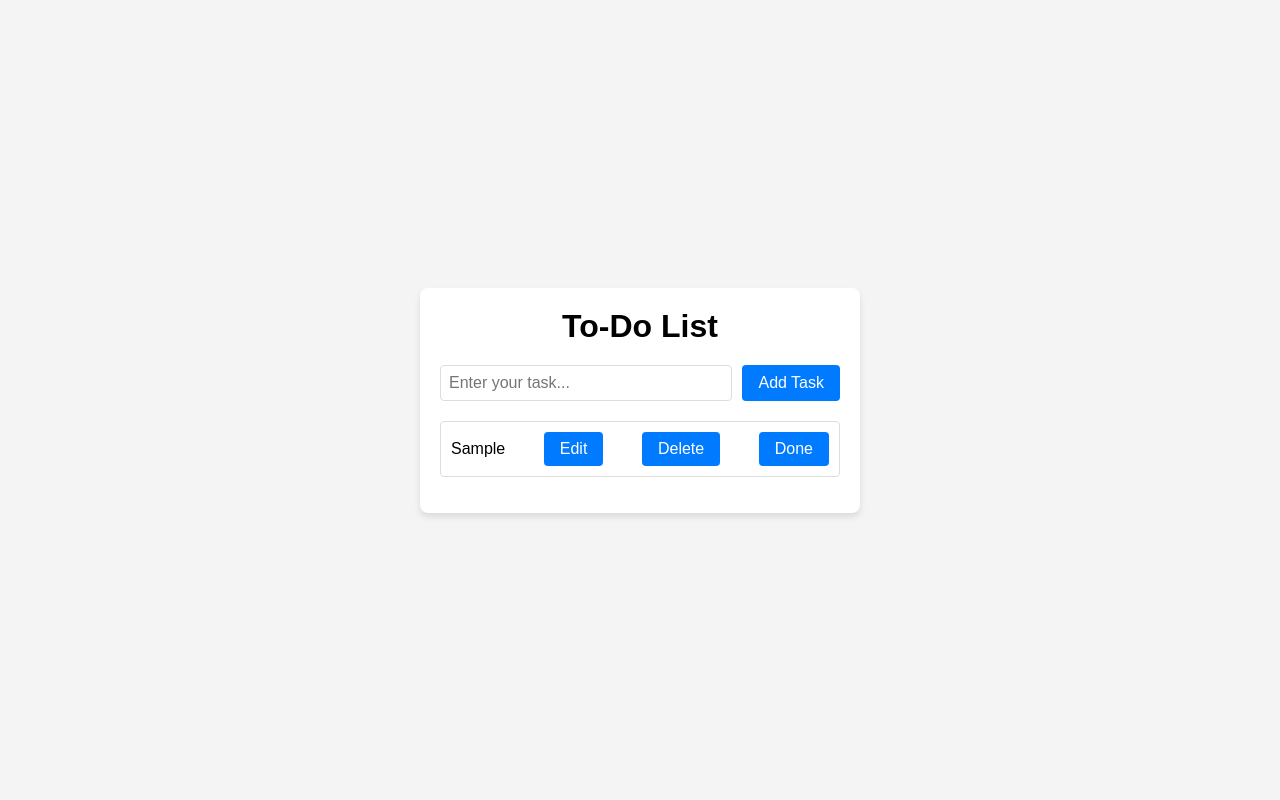
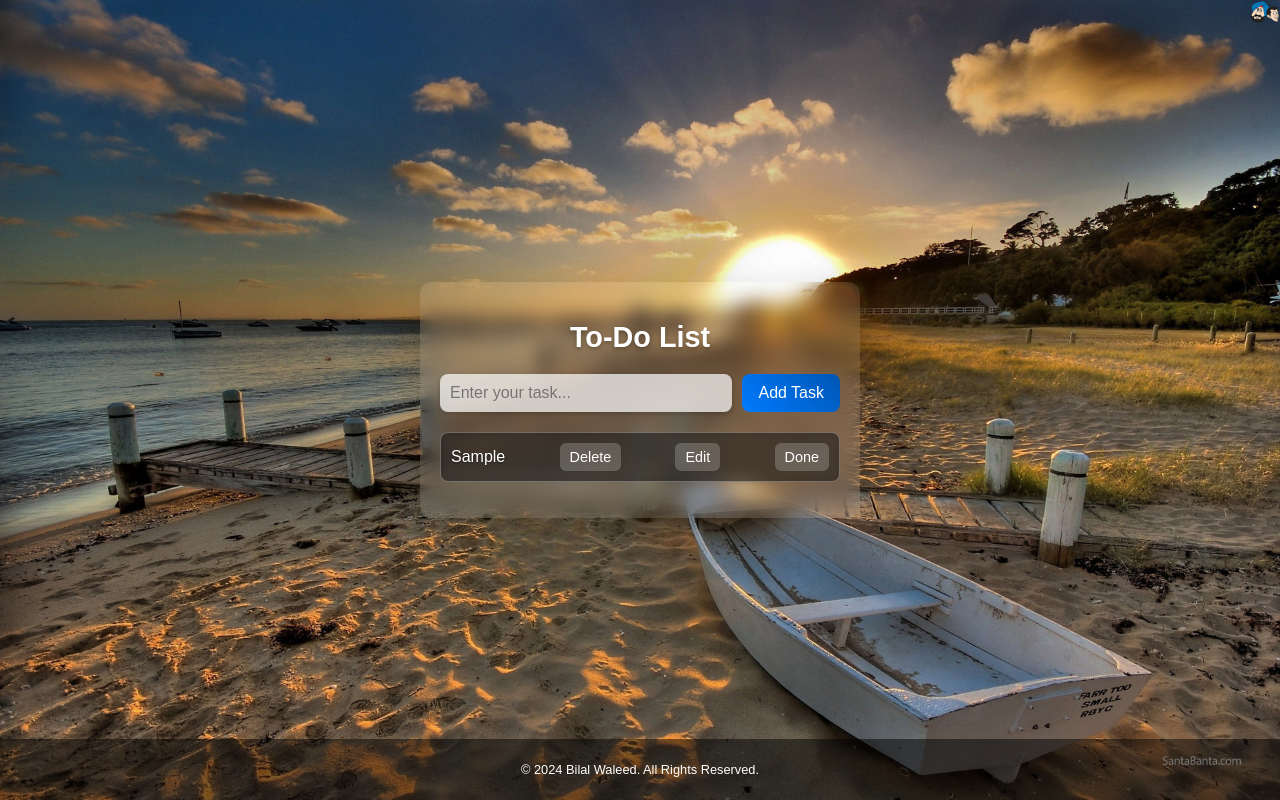
Before and after one commit to Bilal-Waleed/Todo-List-with-local-storage, a plain HTML site: page index.html in a window 1280 px wide. Both pictures are taken after typing "Sample" into the empty fields and a click on the button "Add Task". Drawn offline with Linux system fonts and the light colour scheme.

Commit message:
Todo list

```diff
--- a/app.js
+++ b/app.js
@@ -1,86 +1,109 @@
-const todoForm = document.getElementById("todoForm");
-const todoInput = document.getElementById("todoInput");
-const todoList = document.getElementById("todoList");
+function renderData() {
+    var todos = getTodos();
+    todoList.innerHTML = ""; // Clear the current list
 
-function getTodos() {
-  return JSON.parse(localStorage.getItem("todos")) || [];
-}
+    todos.forEach(function (todo, index) {
+      var listItem = document.createElement("li");
+      listItem.className = todo.done ? "done" : ""; // Add 'done' class if completed
 
-function saveTodos(todos) {
-  localStorage.setItem("todos", JSON.stringify(todos));
-}
+      // Create a span to display the todo text
+      var content = document.createElement("span");
+      content.textContent = todo.text;
 
-function renderData() {
-  const todos = getTodos();
-  todoList.innerHTML = "";
+      // Create an input for editing (hidden by default)
+      var editInput = document.createElement("input");
+      editInput.type = "text";
+      editInput.value = todo.text;
+      editInput.style.display = "none";
 
-  todos.forEach((todo, index) => {
-    const listItem = document.createElement("li");
-    listItem.className = todo.done ? "done" : "";
+      // Edit button
+      var editButton = document.createElement("button");
+      editButton.textContent = "Edit";
 
-    const content = document.createElement("span");
-    content.textContent = todo.text;
+      // Save button (hidden by default)
+      var saveButton = document.createElement("button");
+      saveButton.textContent = "Save";
+      saveButton.style.display = "none";
 
-    const editButton = document.createElement("button");
-    editButton.textContent = "Edit";
+      // Delete button
+      var deleteButton = document.createElement("button");
+      deleteButton.textContent = "Delete";
 
-    const saveButton = document.createElement("button");
-    saveButton.textContent = "Save";
-    saveButton.style.display = "none";
+      // Done button
+      var doneButton = document.createElement("button");
+      doneButton.textContent = "Done";
 
-    const deleteButton = document.createElement("button");
-    deleteButton.textContent = "Delete";
+      // Delete functionality
+      deleteButton.onclick = function () {
+        todos.splice(index, 1); // Remove the todo
+        saveTodos(todos);
+        renderData();
+      };
 
-    const doneButton = document.createElement("button");
-    doneButton.textContent = "Done";
+      // Mark as done functionality
+      doneButton.onclick = function () {
+        todos[index].done = true; // Mark as done
+        saveTodos(todos);
+        renderData();
+      };
 
+      // Edit functionality
+      editButton.onclick = function () {
+        content.style.display = "none"; // Hide text display
+        editInput.style.display = "inline"; // Show input field
+        editButton.style.display = "none"; // Hide Edit button
+        deleteButton.style.display = "none"; // Hide Delete button
+        doneButton.style.display = "none"; // Hide Done button
+        saveButton.style.display = "inline"; // Show Save button
+      };
 
-    deleteButton.onclick = () => {
-      todos.splice(index, 1);
+      // Save functionality
+      saveButton.onclick = function () {
+        var updatedText = editInput.value.trim();
+        if (updatedText) {
+          todos[index].text = updatedText; // Update todo text
+          saveTodos(todos);
+          renderData(); // Re-render the list
+        }
+      };
+
+      // Append elements to the list item
+      listItem.append(content, editInput, saveButton, deleteButton);
+
+      // Only add buttons if not marked as done
+      if (!todo.done) {
+        listItem.append(editButton, doneButton);
+      } else {
+        listItem.classList.add("strike-through"); // Add a class to style as crossed out
+      }
+
+      // Append the list item to the list
+      todoList.appendChild(listItem);
+    });
+  }
+
+  // Fetch todos from localStorage
+  function getTodos() {
+    return JSON.parse(localStorage.getItem("todos")) || [];
+  }
+
+  // Save todos to localStorage
+  function saveTodos(todos) {
+    localStorage.setItem("todos", JSON.stringify(todos));
+  }
+
+  // Add new todos
+  todoForm.onsubmit = function (e) {
+    e.preventDefault(); // Prevent form submission
+    var text = todoInput.value.trim();
+    if (text) {
+      var todos = getTodos();
+      todos.push({ text: text, done: false });
       saveTodos(todos);
       renderData();
-    };
+      todoInput.value = ""; // Clear the input field
+    }
+  };
 
-
-    doneButton.onclick = () => {
-      todos[index].done = true;
-      saveTodos(todos);
-      renderData();
-    };
-
-
-    editButton.onclick = () => {
-      todoInput.value = todo.text;
-      editButton.disabled = true;
-      deleteButton.disabled = true;
-      doneButton.disabled = true;
-      saveButton.style.display = "inline";
-    };
-
-
-    saveButton.onclick = () => {
-      todos[index].text = todoInput.value;
-      saveTodos(todos);
-      renderData();
-    };
-
-    listItem.append(content, editButton, saveButton, deleteButton);
-    if (!todo.done) listItem.appendChild(doneButton);
-
-    todoList.appendChild(listItem);
-  });
-}
-
-todoForm.onsubmit = (e) => {
-  e.preventDefault();
-  const text = todoInput.value.trim();
-  if (text) {
-    const todos = getTodos();
-    todos.push({ text, done: false });
-    saveTodos(todos);
-    renderData();
-    todoInput.value = "";
-  }
-};
-
-renderData();
+  // Initial rendering of todos
+  renderData();
--- a/index.html
+++ b/index.html
@@ -15,6 +15,9 @@
     </form>
     <ul id="todoList"></ul>
   </div>
+  <footer>
+    <p>© 2024 Bilal Waleed. All Rights Reserved.</p>
+  </footer>
   <script src="app.js"></script>
 </body>
 </html>
--- a/styles.css
+++ b/styles.css
@@ -1,53 +1,79 @@
 body {
-    font-family: Arial, sans-serif;
-    background-color: #f4f4f4;
+  font-family: "Arial", sans-serif;
   margin: 0;
   padding: 0;
+  height: 100vh;
   display: flex;
+  flex-direction: column;
   justify-content: center;
   align-items: center;
-    height: 100vh;
+  background: url(./boats-45a.jpg) no-repeat center center/cover;
+  color: white;
 }
 
 .container {
   width: 90%;
   max-width: 400px;
-    background: white;
+  background: rgba(255, 255, 255, 0.1);
   padding: 20px;
-    box-shadow: 0 4px 6px rgba(0, 0, 0, 0.1);
-    border-radius: 8px;
+  border-radius: 12px;
+  backdrop-filter: blur(10px);
+  box-shadow: 0 4px 30px rgba(0, 0, 0, 0.1);
   text-align: center;
+  max-height: 70vh;
+  overflow-y: auto;
+}
+
+.container::-webkit-scrollbar {
+  width: 6px;
+}
+
+.container::-webkit-scrollbar-thumb {
+  background-color: rgba(255, 255, 255, 0.5);
+  border-radius: 10px;
+}
+
+.container::-webkit-scrollbar-thumb:hover {
+  background-color: rgba(255, 255, 255, 0.8);
 }
 
 h1 {
-    margin: 0 0 20px;
+  margin-bottom: 20px;
+  font-size: 1.8rem;
+  color: #fff;
+  text-shadow: 0 2px 4px rgba(0, 0, 0, 0.3);
 }
 
 form {
   display: flex;
   gap: 10px;
+  flex-wrap: wrap;
 }
 
 input[type="text"] {
   flex: 1;
-    padding: 8px;
-    font-size: 16px;
-    border: 1px solid #ddd;
-    border-radius: 4px;
+  padding: 10px;
+  font-size: 1rem;
+  border: none;
+  border-radius: 8px;
+  background: rgba(255, 255, 255, 0.7);
+  color: #333;
+  outline: none;
+  box-shadow: 0 2px 4px rgba(0, 0, 0, 0.2);
 }
 
 button {
-    padding: 8px 16px;
-    font-size: 16px;
-    background-color: #007bff;
+  padding: 10px 16px;
+  font-size: 1rem;
+  background: linear-gradient(45deg, #007bff, #0056b3);
   color: white;
   border: none;
-    border-radius: 4px;
+  border-radius: 8px;
   cursor: pointer;
 }
 
 button:hover {
-    background-color: #0056b3;
+  background: linear-gradient(45deg, #0056b3, #003d80);
 }
 
 ul {
@@ -61,17 +87,91 @@ body {
   justify-content: space-between;
   align-items: center;
   padding: 10px;
-    border: 1px solid #ddd;
-    border-radius: 4px;
+  border: 1px solid rgba(255, 255, 255, 0.3);
+  border-radius: 8px;
   margin-bottom: 10px;
-    background-color: #fff;
+  background: rgba(0, 0, 0, 0.5);
+  color: white;
+  text-shadow: 0 1px 2px rgba(0, 0, 0, 0.5);
+  backdrop-filter: blur(5px);
+  flex-wrap: wrap;
 }
 
 li.done {
-    text-decoration: line-through;
-    background-color: #d4edda;
+  background: rgba(72, 201, 176, 0.6);
+  color: rgba(255, 255, 255, 0.7);
 }
 
 li button {
   margin-left: 5px;
+  padding: 6px 10px;
+  font-size: 0.9rem;
+  background: rgba(255, 255, 255, 0.2);
+  color: white;
+  border: none;
+  border-radius: 6px;
+  cursor: pointer;
 }
+
+li button:hover {
+  background: rgba(255, 255, 255, 0.4);
+}
+
+footer {
+  text-align: center;
+  margin-top: 20px;
+  color: white;
+  font-size: 0.8rem;
+  background: rgba(0, 0, 0, 0.5);
+  padding: 10px;
+  width: 100%;
+  position: fixed;
+  bottom: 0;
+}
+
+@media (max-width: 480px) {
+  .container {
+    padding: 10px;
+    border-radius: 8px;
+    max-width: 100%;
+  }
+
+  h1 {
+    font-size: 1.4rem;
+  }
+
+  form {
+    flex-wrap: wrap;
+    gap: 5px;
+  }
+
+  input[type="text"] {
+    width: 100%;
+    font-size: 0.9rem;
+  }
+
+  button {
+    width: 100%;
+    font-size: 0.9rem;
+  }
+
+  li {
+    padding: 8px;
+    flex-wrap: wrap;
+    flex-direction: column;
+    align-items: flex-start;
+    gap: 5px;
+  }
+
+  li button {
+    width: 100%;
+    font-size: 0.8rem;
+    text-align: center;
+    margin: 5px 0;
+    padding: 5px;
+  }
+
+  footer {
+    font-size: 0.6rem;
+  }
+}
```
Also changed, not shown: boats-45a.jpg (added). Lines whose indentation alone changed are shown as unchanged.
